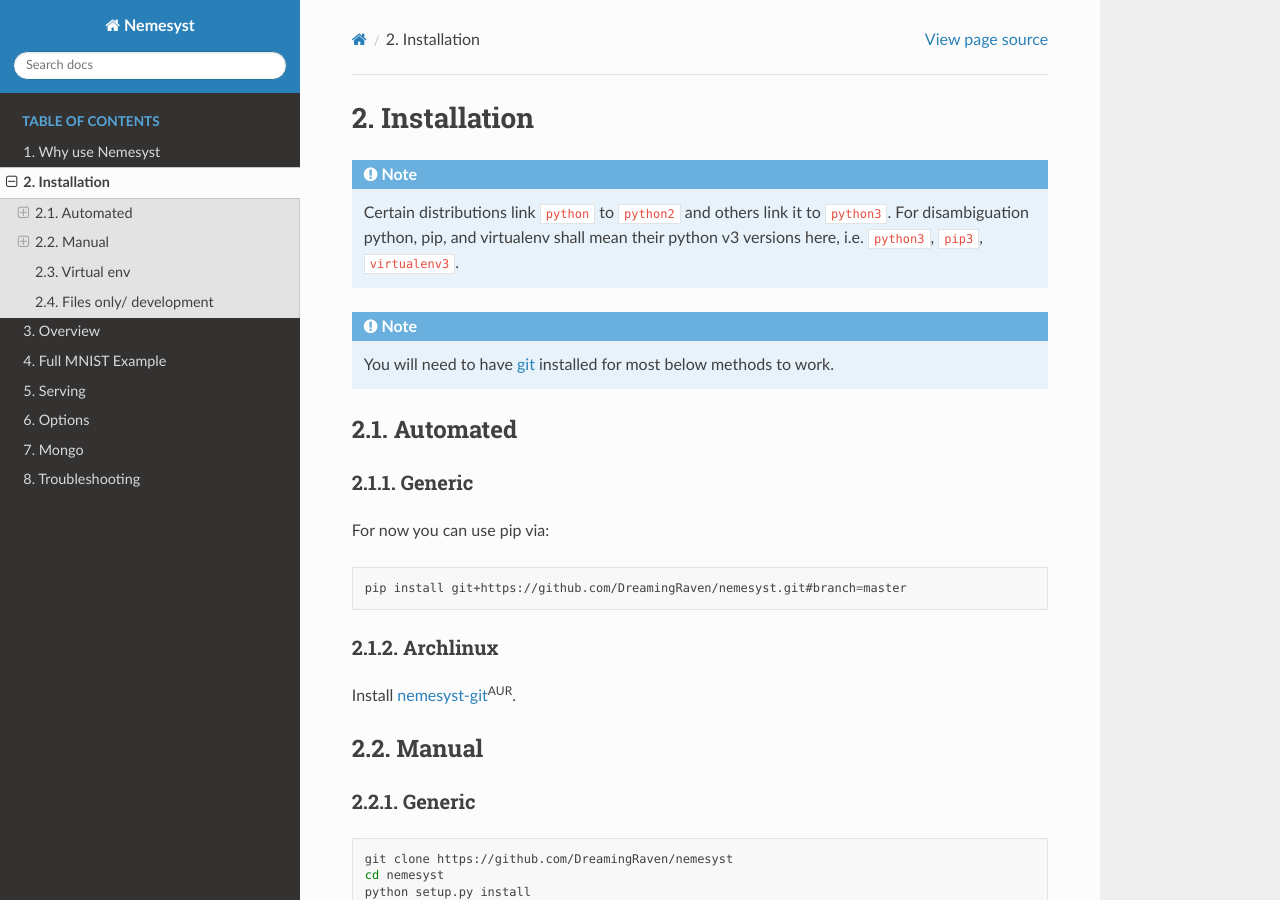
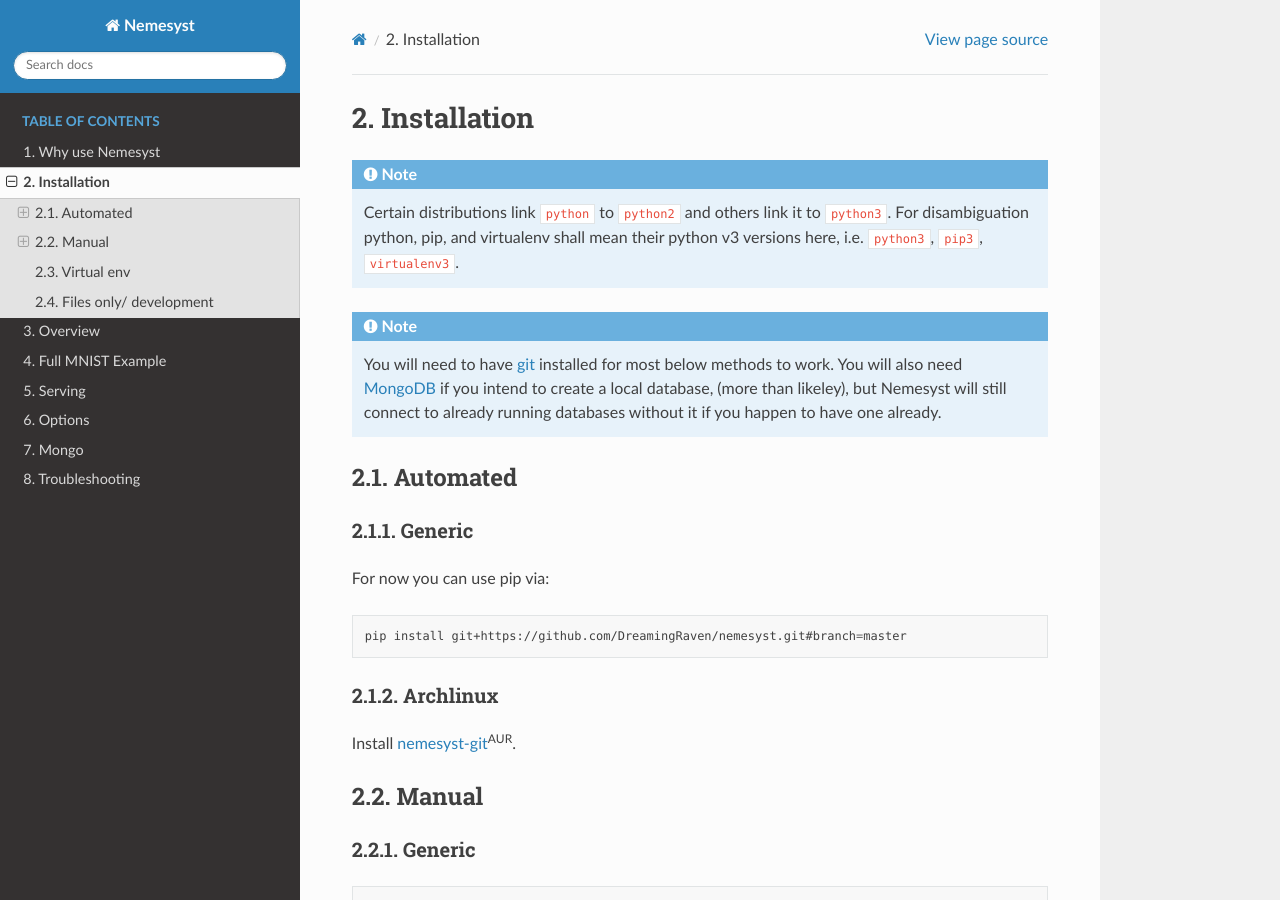
Before and after one commit to DreamingRaven/nemesyst, a Sphinx documentation site: the page built from docs/source/installation.rst, in a window 1280 px wide and 900 px high. Built offline with Sphinx 7.4.7 and the Read the Docs theme 2.0.0, drawn with Linux system fonts in a browser that asks for light colours; the version number could not be read and is left out.

Commit message:
Updated documentation need for MongoDB

```diff
--- a/docs/source/installation.rst
+++ b/docs/source/installation.rst
@@ -2,6 +2,9 @@
 
 .. _git: https://git-scm.com/book/en/v2/Getting-Started-Installing-Git
 .. |git| replace:: git
+
+.. _mongodb: https://www.mongodb.com/
+.. |mongodb| replace:: MongoDB
 
 Installation
 ============
@@ -14,6 +17,7 @@ Installation
 .. note::
 
     You will need to have |git|_ installed for most below methods to work.
+    You will also need |mongodb|_ if you intend to create a local database, (more than likeley), but Nemesyst will still connect to already running databases without it if you happen to have one already.
 
 .. _section_automated:
 
```
